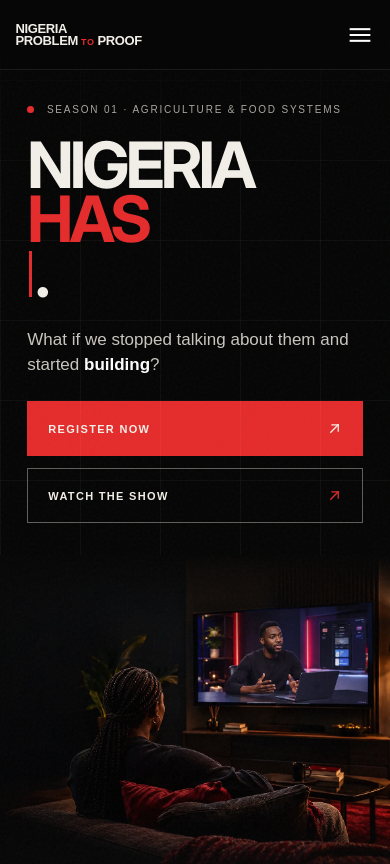
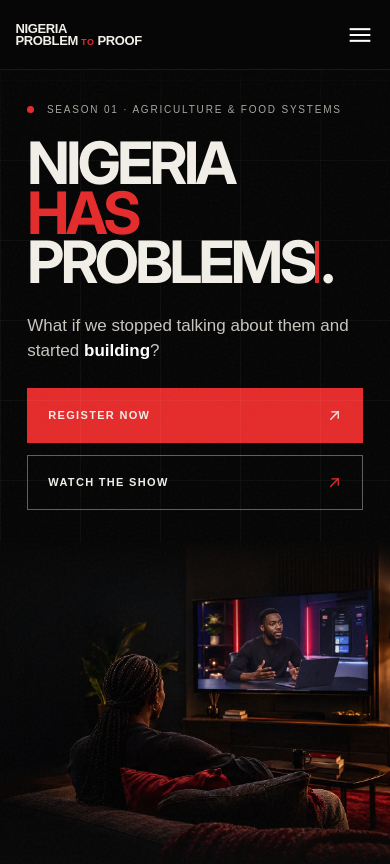
Before and after one commit to LizeeRaphael/tech2show, a Next.js app in the folder nigeria-problem-to-proof/: page / in a window 390 px wide. Shown: the top 864 px of the page. Built offline with nearby package versions, Linux system fonts and the light colour scheme.

Commit message:
Update hero section and coming soon page

```diff
--- a/nigeria-problem-to-proof/app/globals.css
+++ b/nigeria-problem-to-proof/app/globals.css
@@ -173,7 +173,7 @@ button { font: inherit; }
 
   .hero { flex-direction: column; align-items: stretch; justify-content: flex-start; min-height: 0; padding: 104px 7vw 0; }
   .hero-copy, .hero-actions { display: contents; }
-  .hero h1 { font-size: 16.4vw; margin: 24px 0 28px; }
+  .hero h1 { font-size: 15vw; margin: 24px 0 28px; }
   .hero-question { font-size: 17px; margin-bottom: 24px; }
   .cta-row { flex-direction: column; width: 100%; }
   .cta-row .primary-btn, .cta-row .ghost-btn { justify-content: space-between; padding: 19px 20px; }
--- a/nigeria-problem-to-proof/app/page.tsx
+++ b/nigeria-problem-to-proof/app/page.tsx
@@ -43,7 +43,8 @@ export default function Home() {
     let deleting = true
     const TYPE = 55
     const ERASE = 35
-    const HOLD = 1100
+    const HOLD_PROBLEMS = 5000 // PROBLEMS stays up this long after the first cycle
+    const HOLD_SOLUTIONS = 1100
 
     const tick = () => {
       const full = typeWords[word]
@@ -61,7 +62,7 @@ export default function Home() {
         setTyped(next.slice(0, count))
         if (count >= next.length) {
           deleting = true
-          timer = window.setTimeout(tick, HOLD)
+          timer = window.setTimeout(tick, next === typeWords[0] ? HOLD_PROBLEMS : HOLD_SOLUTIONS)
         } else {
           timer = window.setTimeout(tick, TYPE)
         }
```
